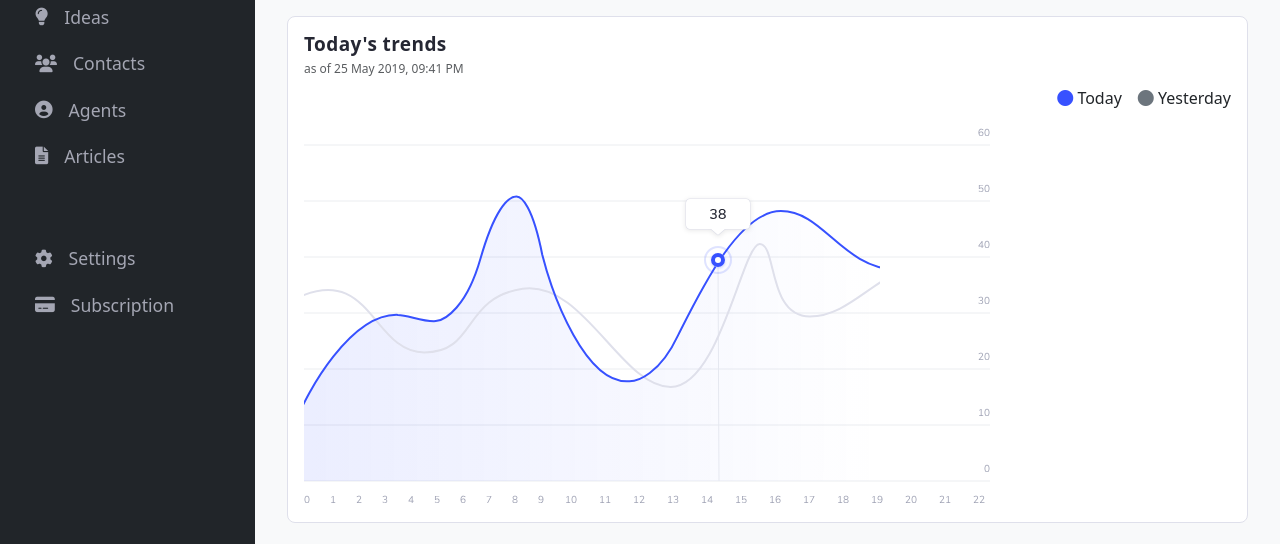
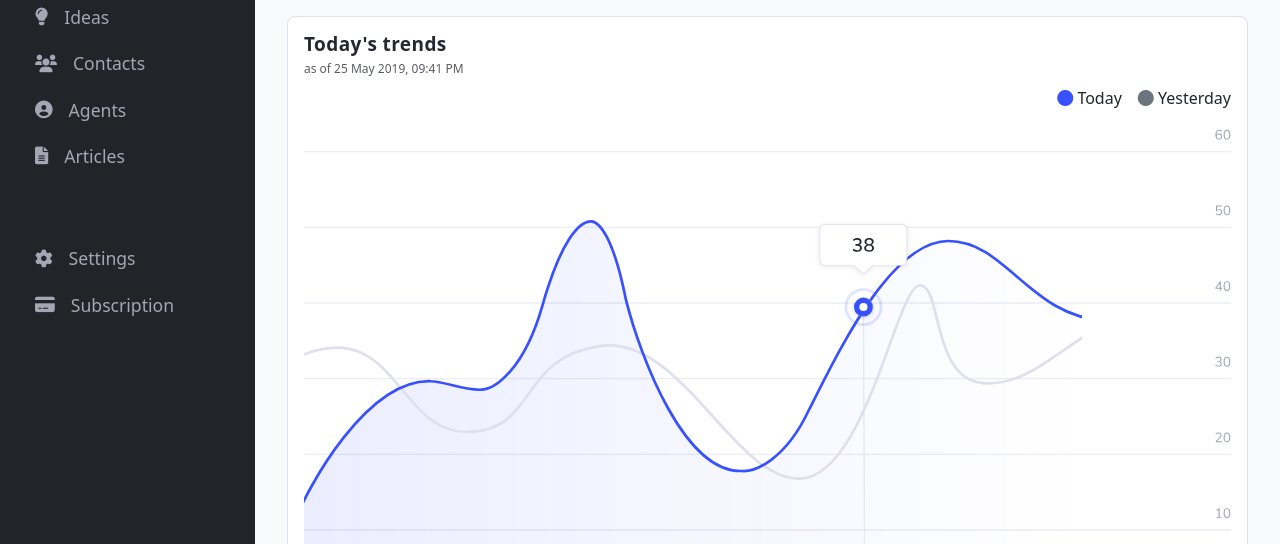
Before and after one commit to armandpresbitero/Bootstrap_Assignment_SAA, a website: page public/index.html in a window 1280 px wide. Shown: the part 223-767 px from the top of the page. Drawn offline with nearby package versions, Linux system fonts and the light colour scheme.

Commit message:
mar17_6:11pm

```diff
--- a/public/assets/style.css
+++ b/public/assets/style.css
@@ -173,6 +173,17 @@ body {
     color: #C5C7CD !important;
   }
 
+  .responsive-svg-container {
+    width: 100%;
+    height: auto;
+    overflow: hidden;
+  }
+
+  .responsive-svg-container svg {
+    width: 100%;
+    height: auto;
+    display: block;
+  }
 
   @media (max-width: 768px) {
     #sidebar {
--- a/public/index.html
+++ b/public/index.html
@@ -150,7 +150,8 @@
               <span class="me-3"><i class="fas fa-circle text-primary"></i> Today</span>
               <span><i class="fas fa-circle text-secondary"></i> Yesterday</span>
             </div>
-            <svg width="686" height="380" viewBox="0 0 686 380" fill="none" xmlns="http://www.w3.org/2000/svg">
+            <div class="responsive-svg-container">
+              <svg viewBox="0 0 686 380" fill="none" xmlns="http://www.w3.org/2000/svg">
                 <g clip-path="url(#clip0_584_115)">
                 <path d="M0 355H686" stroke="#EBEDF0"/>
                 <path d="M0 299H686" stroke="#EBEDF0"/>
@@ -248,6 +249,7 @@
                 </svg>
           </div>
         </div>
+      </div>
 
         <!-- Unresolved Tickets & Tasks -->
         <div class="row">
```
